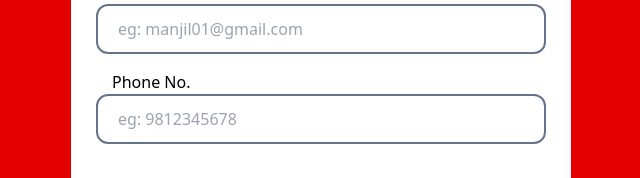
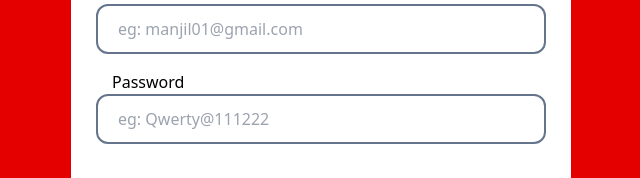
Before and after one commit to Manjil00/Codavatar_Task2_ManjilMaharjan, a React (Vite) app: page / in a window 1280 px wide. Shown: the part 330-508 px from the top of the page, without its empty margins (319-959 px from the left). Built offline with nearby package versions, Linux system fonts and the light colour scheme.

Commit message:
taost msg and navigatiuon

```diff
--- a/src/pages/Form.jsx
+++ b/src/pages/Form.jsx
@@ -2,7 +2,7 @@ import React from 'react'
 
 const Form = () => {
 return (
-    <div>
+    <div className='mainContainer bg-green-700 h-[100vh] w-full'>
 
     </div>
 )
--- a/src/pages/Login.jsx
+++ b/src/pages/Login.jsx
@@ -2,22 +2,24 @@ import React, { useState } from 'react';
 import { Link } from "react-router-dom";
 import { ToastContainer, toast } from 'react-toastify';
 import 'react-toastify/dist/ReactToastify.css';
+import { useNavigate } from 'react-router-dom';
 
 const Login = () => {
 
-    const [fullname,setFullName]=useState("");
-    const [username,setUserName]=useState("");
     const [email,setEmail]=useState("");
-    const [phone,setPhone]=useState("");
+    const [password,setPassword]=useState("");
+    const navigate=useNavigate();
 
     const handlelogin= ()=>{
         toast.success("You have been logged In !!!",{
             position: "top-center",
         });
-        setFullName("");
-        setUserName("");
         setEmail("");
-        setPhone("");
+        setPassword("");
+
+        setTimeout(() => {
+            navigate('/Form');
+        }, 2000);
     }
 
 return (
@@ -34,10 +36,10 @@ return (
                 </div>
 
                 <div className="Input4 w-full h-[50px] ">
-                <h1 className='font-sans text-md ml-4'>Phone No.</h1>
-                <input onChange={(e)=>setPhone(e.target.value)}
-                value={phone}
-                type="text" placeholder='eg: 9812345678' className='w-full h-[50px] rounded-xl p-5 border-2 border-slate-500'/>
+                <h1 className='font-sans text-md ml-4'>Password</h1>
+                <input onChange={(e)=>setPassword(e.target.value)}
+                value={password}
+                type="password" placeholder='eg: Qwerty@111222' className='w-full h-[50px] rounded-xl p-5 border-2 border-slate-500'/>
                 </div>
             </div>
             <div className="btns w-full h-[100px]  flex justify-center items-end ">
--- a/src/pages/Register.jsx
+++ b/src/pages/Register.jsx
@@ -1,8 +1,7 @@
-import React,{useState} from 'react'
-import { Link, Navigate } from "react-router-dom";
+import React, { useState } from 'react';
+import { useNavigate } from 'react-router-dom';
 import { ToastContainer, toast } from 'react-toastify';
 import 'react-toastify/dist/ReactToastify.css';
-import { useNavigate } from 'react-router-dom';
 
 const Register = () => {
     const [fullname,setFullName]=useState("");
@@ -14,7 +13,7 @@ const Register = () => {
 
 
     const handleregister= ()=>{
-        toast.success("You have been Registered Successfully !!!",{
+        toast("Verify you Email to Register Successfully !!!",{
             position: "top-center",
         });
         setFullName("");
```
